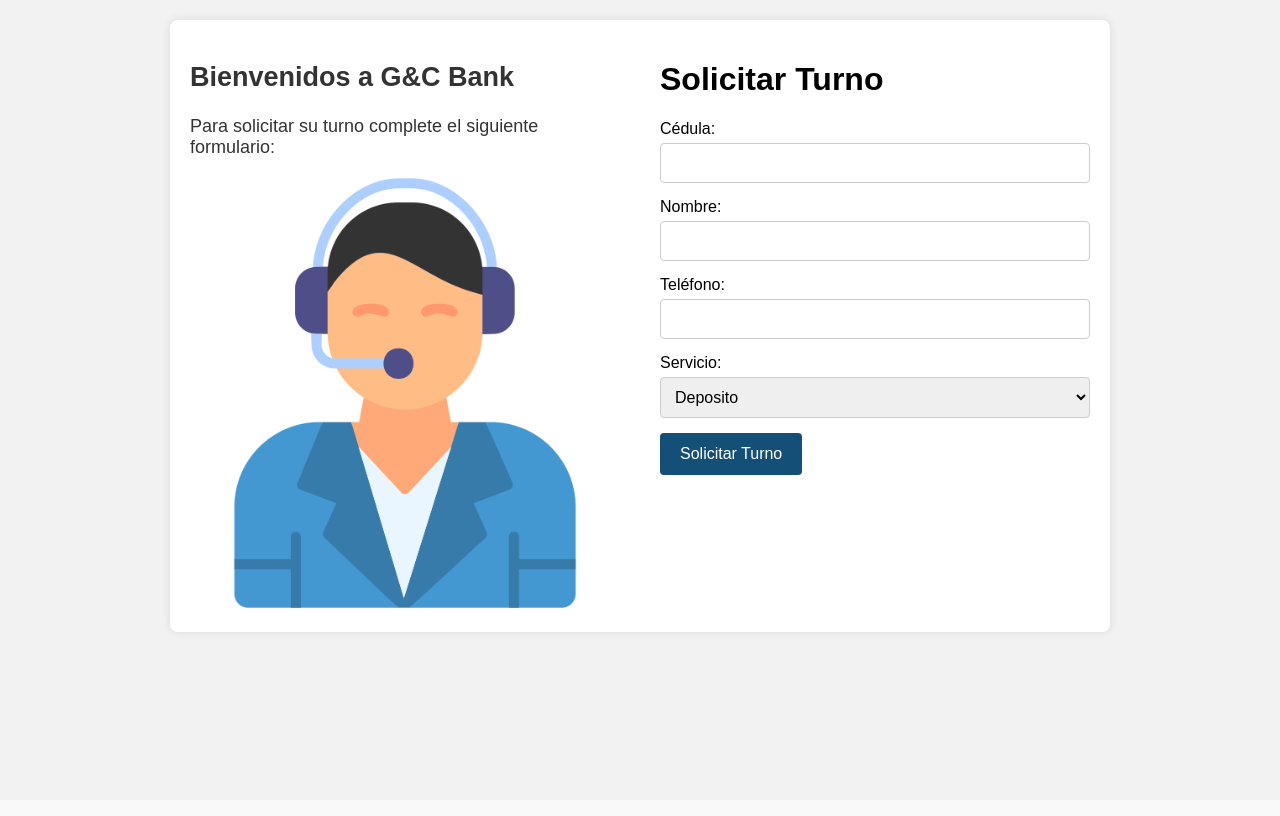
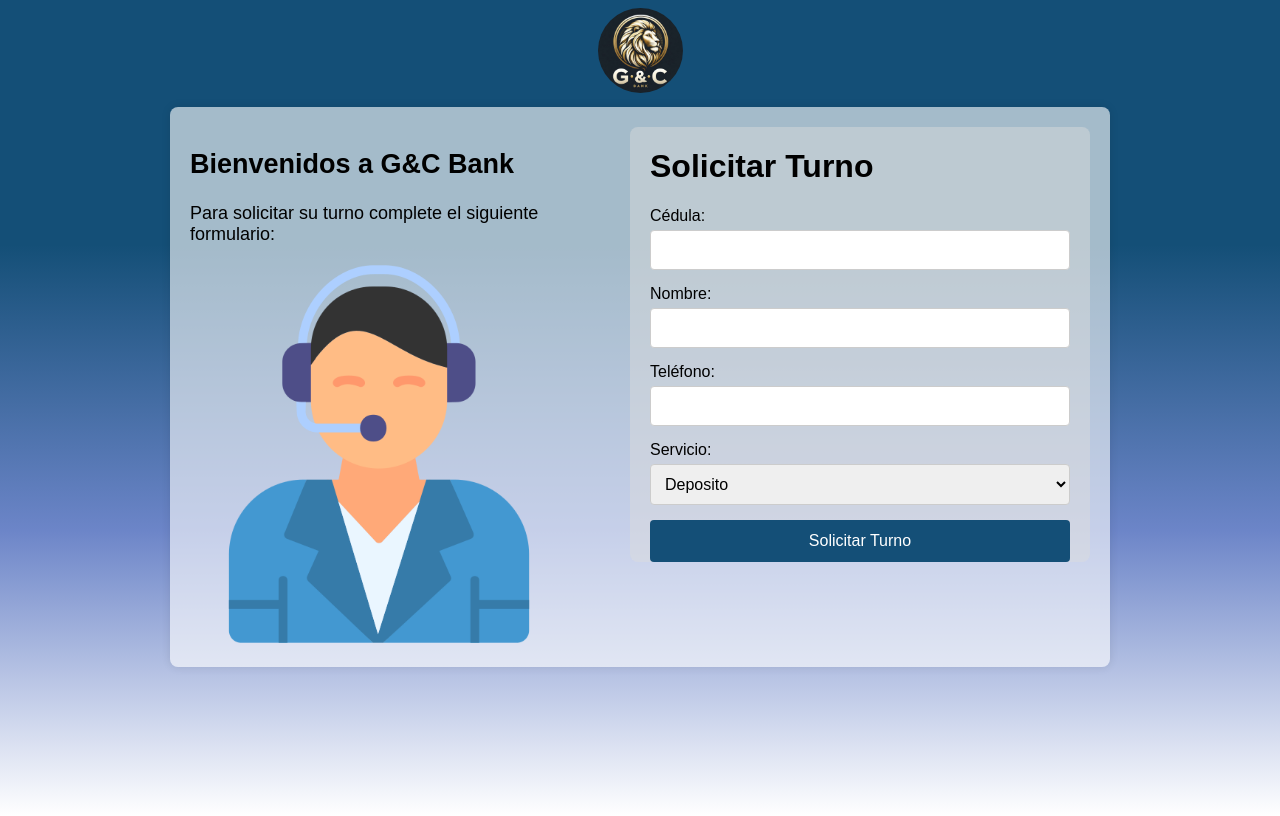
Before and after one commit to gabrieljimenezc01/turnos_app, a PHP site: page /solicitar_turno.php in a window 1280 px wide. Before the commit the page ends 635 px from the top, so only its background shows below. Run offline with PHP 8.4, Linux system fonts and the light colour scheme; data comes from the database, SQL or seed files in the repository; data that the repository does not hold is empty.

Commit message:
estilo total

```diff
--- a/web/estilosolicitarturno.css
+++ b/web/estilosolicitarturno.css
@@ -1,18 +1,19 @@
 /* Estilos generales */
 body {
     font-family: 'Arial', sans-serif;
-    background-color: #f2f2f2;
-    margin: 0;
-    padding: 0;
+    background: linear-gradient(#144f77 30%,#6c85c8, white);
+    margin: 10;
+    padding: 10;
+    min-height: 100vh;
 }
 
 .container {
     max-width: 900px;
-    margin: 20px auto;
+    margin: 10px auto;
     display: flex;
     justify-content: space-between;
     align-items: flex-start;
-    background-color: #fff;
+    background-color: #ffffff9c;
     padding: 20px;
     border-radius: 8px;
     box-shadow: 0 0 10px rgba(0,0,0,0.1);
@@ -27,12 +28,11 @@ body {
 
 .bienvenida {
     font-size: 18px;
-    color: #333;
     margin-bottom: 20px;
 }
 
 .imagen-banco img {
-    max-width: 100%;
+    max-width: 90%;
     height: auto;
     max-height: 70%;
     border-radius: 8px;
@@ -42,11 +42,15 @@ body {
 .right-column {
     flex: 1;
     padding-left: 20px;
+    padding-right: 20px;
     order: 2;
+    background-color: #dbdbdb73;
+    border-radius: 8px;
 }
 
 form {
     max-width: 100%;
+    font-family: 'Arial', sans-serif;
 }
 
 .form-group {
@@ -76,6 +80,7 @@ button {
     border-radius: 4px;
     cursor: pointer;
     font-size: 16px;
+    width: 100%;
 }
 
 button:hover {
@@ -89,3 +94,15 @@ button:hover {
     border-left: 4px solid #26a69a;
     color: #00796b;
 }
+
+header {
+    background-color: #144f77;
+    color: white;
+    text-align: center;
+  }
+
+  header .logo {
+    width: 85px;
+    height: 85px;
+    border-radius: 50%;
+  }
--- a/web/login.php
+++ b/web/login.php
@@ -3,9 +3,13 @@
 <head>
     <meta charset="UTF-8">
     <title>Login</title>
-    <link rel="stylesheet" type="text/css" href="styles.css">
+    <link rel="stylesheet" type="text/css" href="general.css">
 </head>
 <body>
+<header>
+    <img src="imagenes\logo.jpeg" alt="Logo de G&C Bank" class="logo">
+    <h1>G&C Bank</h1>
+  </header>
     <h2>Login</h2>
     <form action="authenticate.php" method="POST">
         <label for="username">Usuario:</label>
--- a/web/solicitar_turno.php
+++ b/web/solicitar_turno.php
@@ -88,6 +88,9 @@ try {
     </script>
 </head>
 <body>
+<header>
+    <img src="imagenes\logo.jpeg" alt="Logo de G&C Bank" class="logo">
+  </header>
     <div class="container">
         <div class="left-column">
             <div class="bienvenida">
```
Also changed, not shown: web/avanzar_turno.php (+8 -4 lines), web/estilop.css (+21 -9 lines), web/general.css (renamed from web/styles.css, +48 -12 lines), web/mostrar_turno.php (+6 -2 lines).
